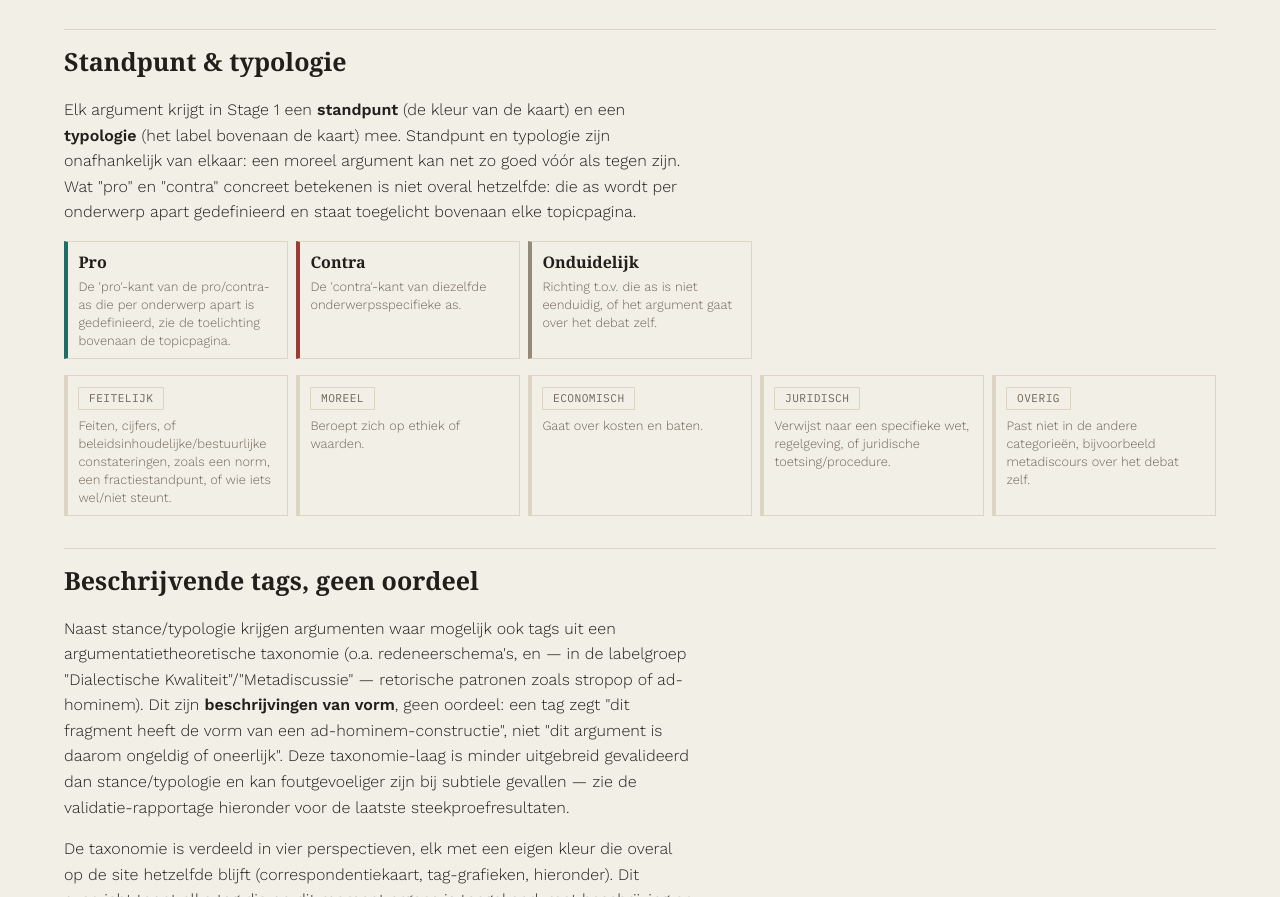
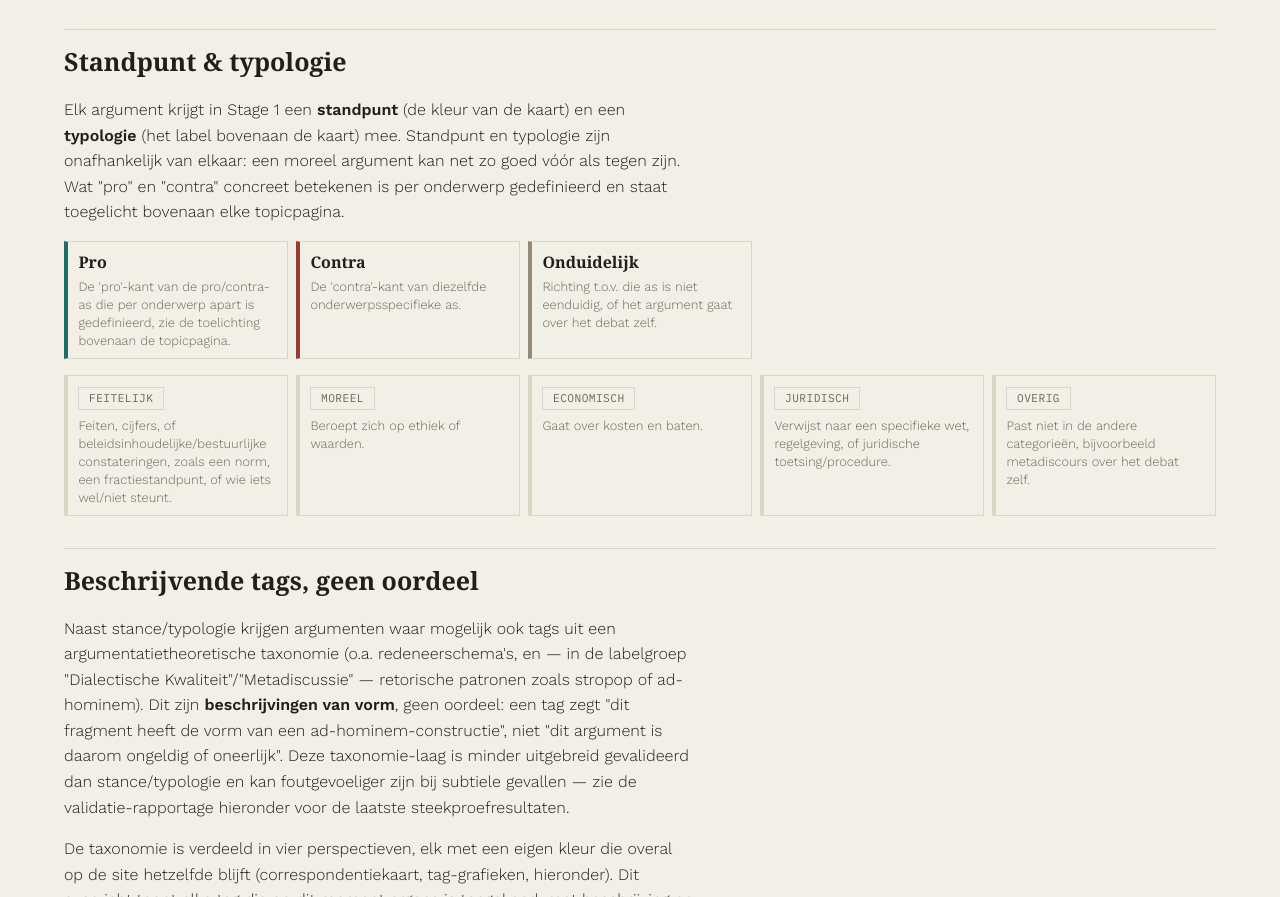
Before and after one commit to SiggyF/bipolariteit, an Astro site in the folder frontend/: page /about in a window 1280 px wide. Shown: the part 2320-3217 px from the top of the page. Built offline with nearby package versions, Linux system fonts and the light colour scheme; Astro itself is replaced by a stand-in of ours; a web font is replaced by a local one.

Commit message:
Vereenvoudig stance-zin: pro/contra is per onderwerp gedefinieerd

```diff
--- a/frontend/src/pages/about.astro
+++ b/frontend/src/pages/about.astro
@@ -223,8 +223,8 @@ const CA_ROW_LABEL_OFFSET: Record<string, CaLabelOffset> = {
 			<p>
 				Elk argument krijgt in Stage 1 een <strong>standpunt</strong> (de kleur van de kaart) en een <strong>typologie</strong> (het
 				label bovenaan de kaart) mee. Standpunt en typologie zijn onafhankelijk van elkaar: een moreel argument kan net zo goed
-				vóór als tegen zijn. Wat "pro" en "contra" concreet betekenen is niet overal hetzelfde: die as wordt per onderwerp
-				apart gedefinieerd en staat toegelicht bovenaan elke topicpagina.
+				vóór als tegen zijn. Wat "pro" en "contra" concreet betekenen is per onderwerp gedefinieerd en staat toegelicht
+				bovenaan elke topicpagina.
 			</p>
 			<div class="legend-grid">
 				{
```
